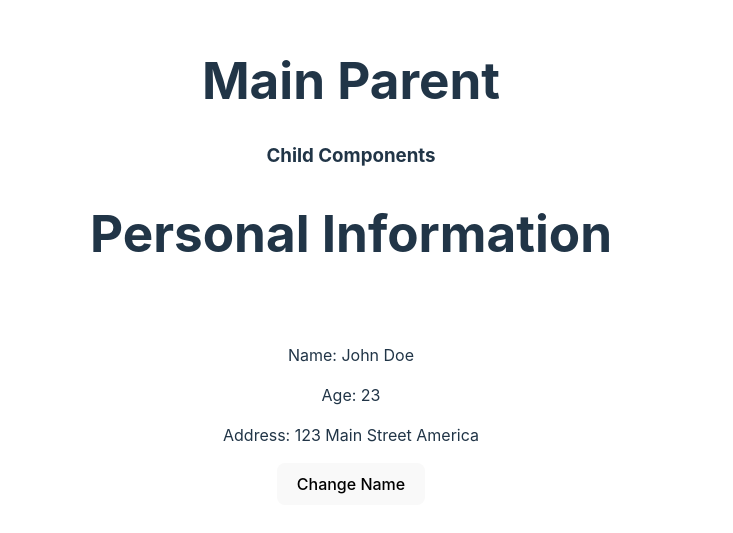
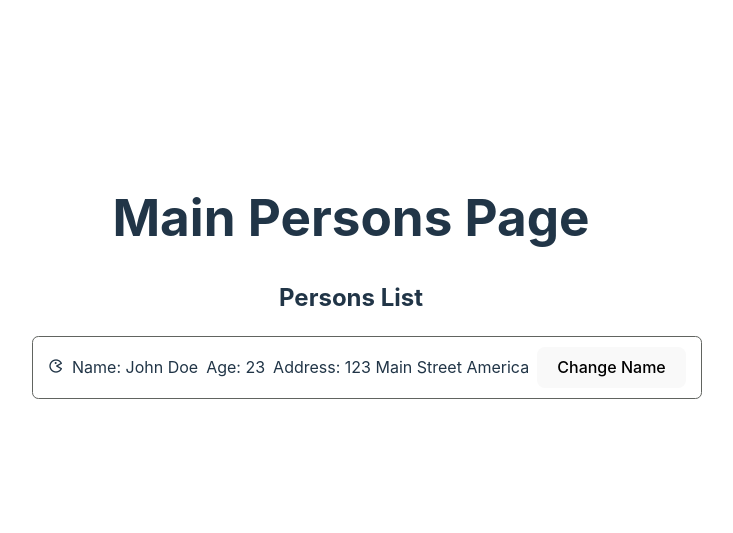
Before and after one commit to alonzojoe/v-typescript, a Vue app: page / in a window 1280 px wide. Shown: the part 123-656 px from the top of the page, without its empty margins (289-1022 px from the left). Built offline with nearby package versions, Linux system fonts and the light colour scheme.

Commit message:
Added Rotuer and Create Card Component and PersonsPage views

```diff
--- a/index.html
+++ b/index.html
@@ -2,6 +2,8 @@
 <html lang="en">
   <head>
     <meta charset="UTF-8" />
+    <link rel="stylesheet"
+  href="https://cdn.jsdelivr.net/npm/boxicons@latest/css/boxicons.min.css">
     <link rel="icon" type="image/svg+xml" href="/vite.svg" />
     <meta name="viewport" content="width=device-width, initial-scale=1.0" />
     <title>Vite + Vue + TS</title>
--- a/src/App.vue
+++ b/src/App.vue
@@ -1,43 +1,13 @@
-<script setup lang="ts">
-import Component from './components/Component.vue'
-import { onMounted, reactive } from 'vue';
-import { Person } from './types/Types'
+<template>
+  <div>
+    <router-view />
+  </div>
+</template>
 
-const person: Person = reactive({
-  name: "John Doe",
-  age: 23,
-  address: "123 Main Street America"
-})
-
-const handleChangeName = ({ name, age , address }: Person) => {
-  person.name = name
-  person.age = age
-  person.address = address
-}
-
+<script setup>
 
 </script>
 
-<template>
-  <div>
-    <h1>Main Parent</h1>
-    <h3>Child Components</h3>
-    <Component :person="person" @change-name="handleChangeName($event)" />
-  </div>
+<style lang="scss" scoped>
 
-</template>
-
-<style scoped>
-.logo {
-  height: 6em;
-  padding: 1.5em;
-  will-change: filter;
-  transition: filter 300ms;
-}
-.logo:hover {
-  filter: drop-shadow(0 0 2em #646cffaa);
-}
-.logo.vue:hover {
-  filter: drop-shadow(0 0 2em #42b883aa);
-}
 </style>
--- a/src/components/Component.vue
+++ b/src/components/Card.vue
@@ -39,12 +39,13 @@ const changeMe = () => {
 </script>
 
 <template>
-  <h1>Personal Information</h1>
+  <h2>Persons List</h2>
 
   <div class="card">
-      <p>Name: {{ person.name }}</p>
-      <p>Age: {{ person.age }}</p>
-      <p>Address: {{ person.address }}</p>
+      <span><i class='bx bx-game' ></i></span>
+      <span>Name: {{ person.name }}</span>
+      <span>Age: {{ person.age }}</span>
+      <span>Address: {{ person.address }}</span>
       <button @click="changeMe">Change Name</button>
   </div>
 </template>
@@ -53,4 +54,14 @@ const changeMe = () => {
 .read-the-docs {
   color: #888;
 }
+
+.card {
+  display: flex;
+  align-items: center;
+  justify-content: space-between;
+  border: 1px solid #616460;
+  border-radius: .4rem;
+  padding: 10px 15px;
+  width: 100%;
+}
 </style>
--- a/src/components/DefaultView.vue
+++ b/src/components/DefaultView.vue
@@ -1,6 +1,7 @@
 <template>
     <div>
-
+        <h1>Main Persons Page</h1>
+        <router-view/>
     </div>
 </template>
 
--- a/src/main.ts
+++ b/src/main.ts
@@ -1,5 +1,8 @@
 import { createApp } from 'vue'
 import './style.css'
 import App from './App.vue'
+import router from './routes/index'
 
-createApp(App).mount('#app')
+const app = createApp(App)
+app.use(router)
+app.mount('#app')
--- a/src/routes/index.ts
+++ b/src/routes/index.ts
@@ -1,8 +1,18 @@
-import { createRouter, createWebHistory } from "vue-router"
+import { createRouter, createWebHistory } from 'vue-router'
+import DefaultView from '../components/DefaultView.vue'
+
 
 const routes = [
     {
-
+        path: '/',
+        component: DefaultView,
+        children: [
+            {
+                path: '/',
+                name: 'persons',
+                component: () => import('../views/PersonsPage.vue')
+            }
+        ]
     }
 ]
 
--- /dev/null
+++ b/src/views/PersonsPage.vue
@@ -0,0 +1,41 @@
+<script setup lang="ts">
+import Card from '../components/Card.vue'
+import { onMounted, reactive } from 'vue';
+import { Person } from '../types/Types.ts'
+
+const person: Person = reactive({
+  name: "John Doe",
+  age: 23,
+  address: "123 Main Street America"
+})
+
+const handleChangeName = ({ name, age , address }: Person) => {
+  person.name = name
+  person.age = age
+  person.address = address
+}
+
+
+</script>
+
+<template>
+  <div>
+    <Card :person="person" @change-name="handleChangeName($event)" />
+  </div>
+
+</template>
+
+<style scoped>
+.logo {
+  height: 6em;
+  padding: 1.5em;
+  will-change: filter;
+  transition: filter 300ms;
+}
+.logo:hover {
+  filter: drop-shadow(0 0 2em #646cffaa);
+}
+.logo.vue:hover {
+  filter: drop-shadow(0 0 2em #42b883aa);
+}
+</style>
```
Also changed, not shown: src/components/NavBar.vue (deleted, +0 -9 lines).
